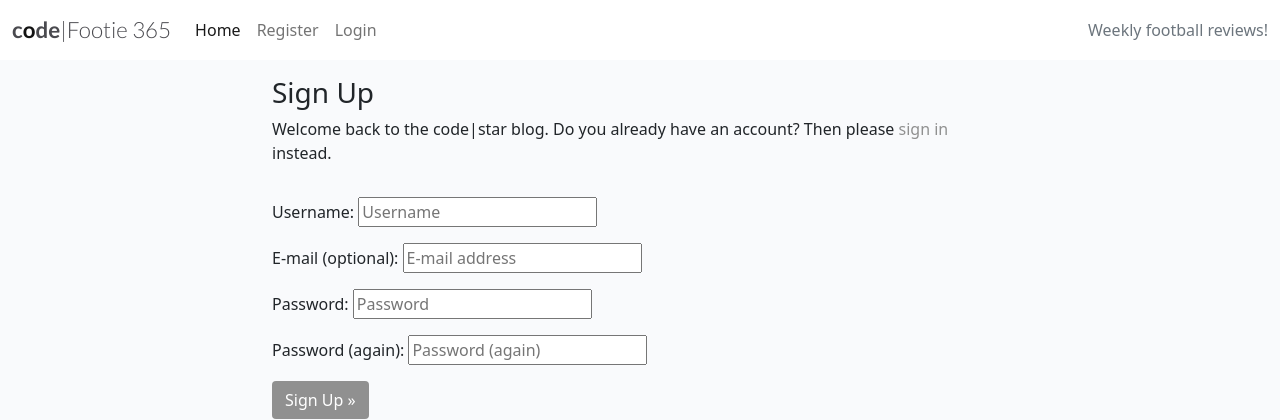
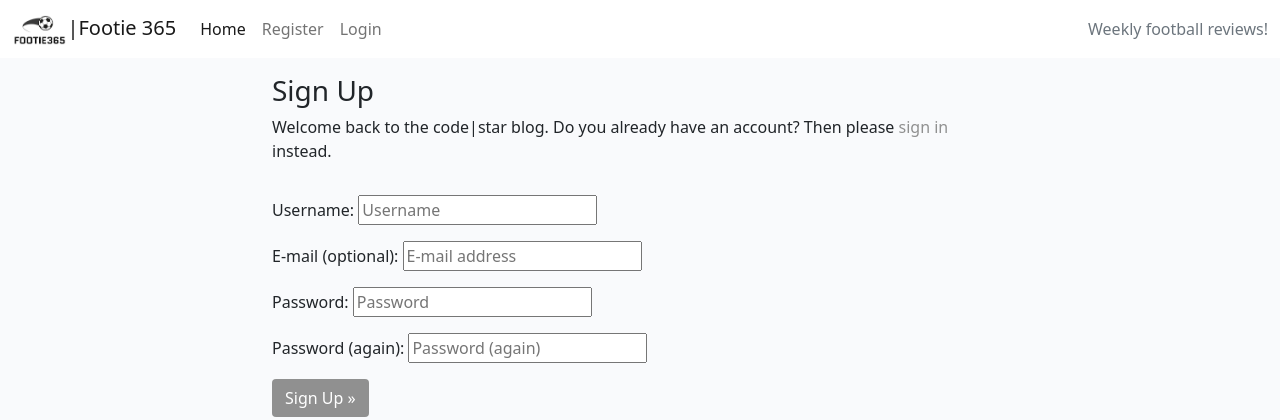
Before and after one commit to chancandan/portfolio-project-4-Footie365, a Django app: page /accounts/signup/ in a window 1280 px wide. Shown: the top 420 px of the page. Run offline with Django 3.2, Linux system fonts and the light colour scheme.

Commit message:
Add logo to site

```diff
--- a/templates/base.html
+++ b/templates/base.html
@@ -26,8 +26,7 @@
 
     <nav class="navbar navbar-expand-lg navbar-light bg-white">
         <div class="container-fluid">
-            <a class="navbar-brand" href="{% url 'home' %}"><span class="brand">c<span class="red-o">o</span>de<span
-                        class="thin">|Footie 365</span></span></span></a>
+            <a class="navbar-brand" href="{% url 'home' %}"><img src="{% static 'images/logo.jpg' %}" alt="Footie365 Logo" height="30">|Footie 365</span></span></span></a>
             <button class="navbar-toggler" type="button" data-bs-toggle="collapse" data-bs-target="#navbarText"
                 aria-controls="navbarText" aria-expanded="false" aria-label="Toggle navigation">
                 <span class="navbar-toggler-icon"></span>
```
Also changed, not shown: static/images/logo.jpg (added).
